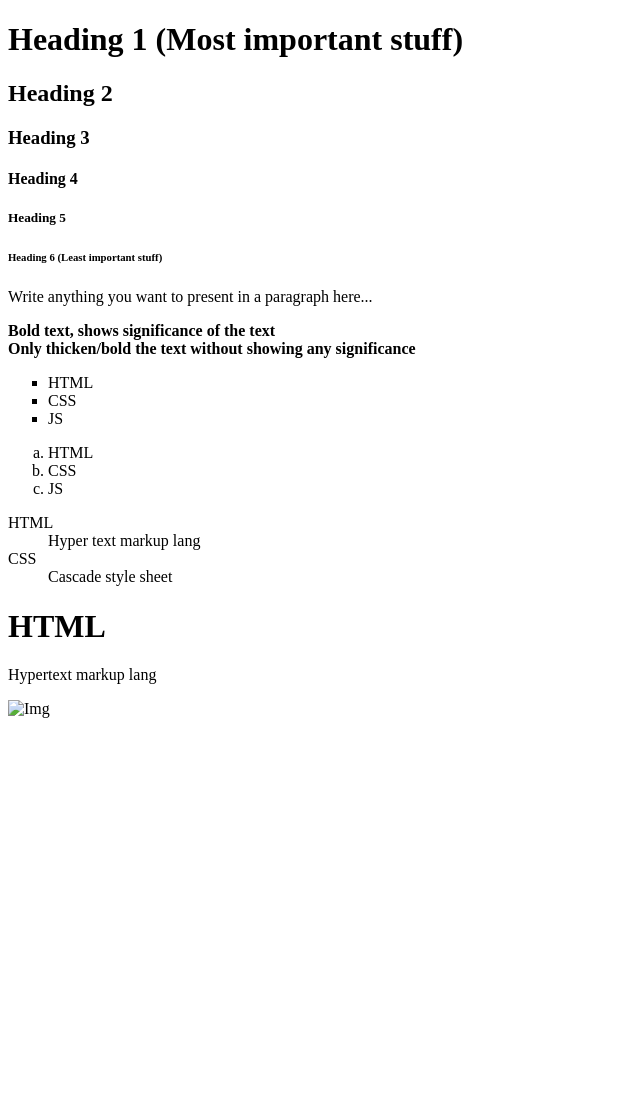
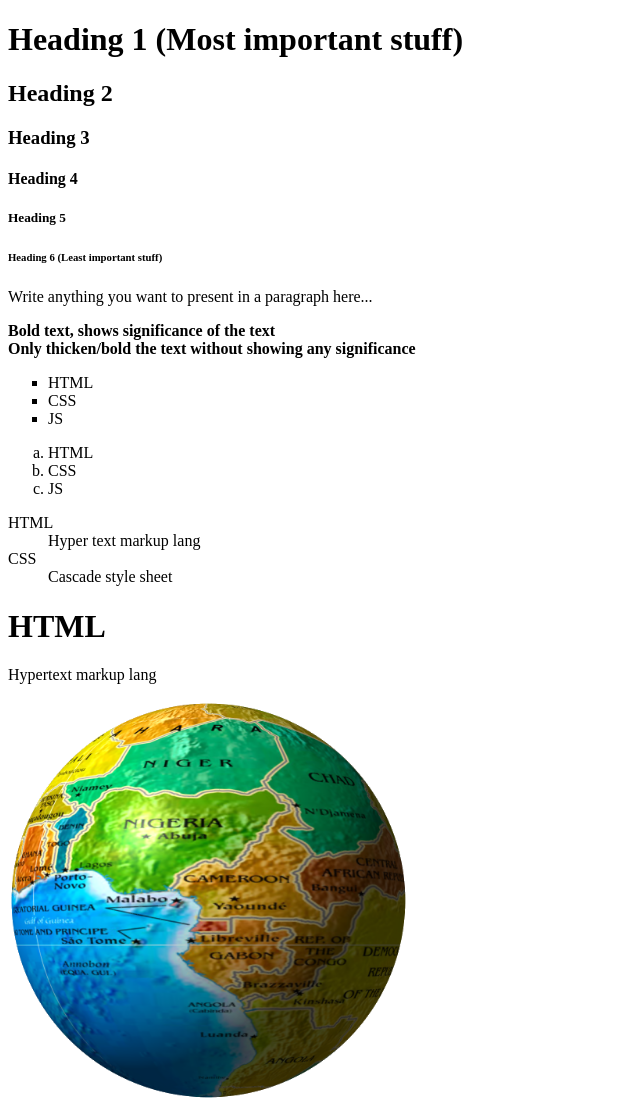
Before and after one commit to noumanali1/Full-Stack-Web-Development, a plain HTML site: page index.html in a window 1280 px wide. Shown: the whole page, without its empty margins (0-640 px from the left). Before the commit the page ends 800 px from the top, so only its background shows below. Drawn offline with Linux system fonts and the light colour scheme.

Commit message:
Update index.html

```diff
--- a/index.html
+++ b/index.html
@@ -33,7 +33,7 @@
         </dl>
         <h1>HTML</h1>
         <p>Hypertext markup lang</p>
-        <img src="images/worldmap.png" alt="Img" width="400" height="400">
+        <img src="worldmap.png" alt="Img" width="400" height="400">
 
     </body>
 </html>
```
